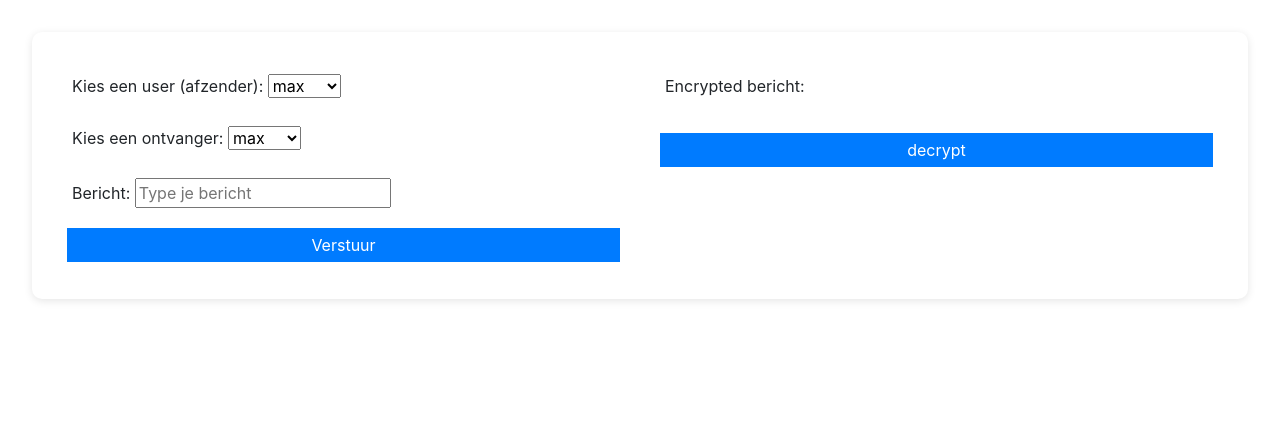
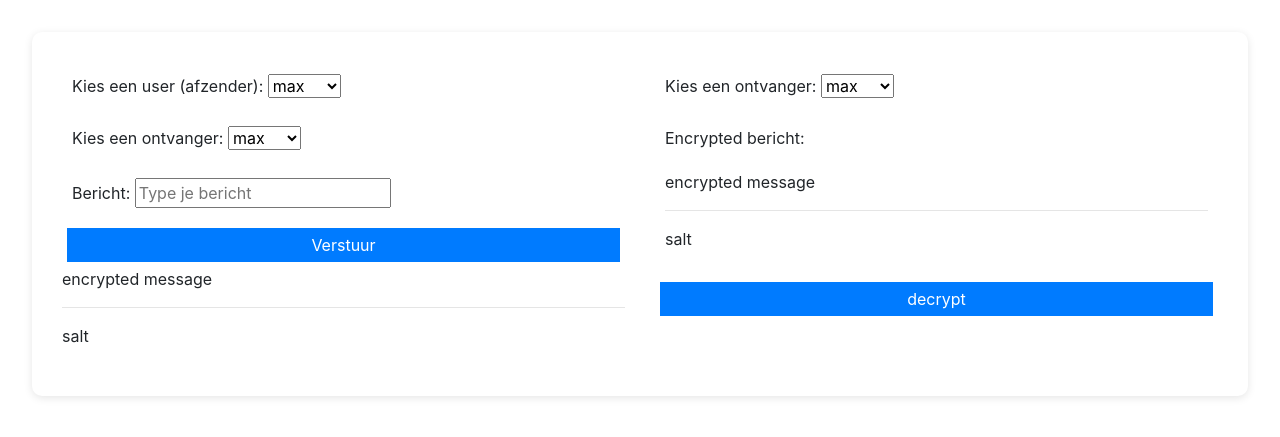
Before and after one commit to Max-1103166/opdracht-week-5-security, a Flask app: page / in a window 1280 px wide. Shown: the top 437 px of the page. Run offline with Flask 3, Linux system fonts and the light colour scheme.

Commit message:
wip decrypt function

```diff
--- a/app/main.py
+++ b/app/main.py
@@ -1,9 +1,10 @@
 from flask import Flask, render_template, blueprints
 from controllers.send_message import send_message_bp
+from controllers.retrieve_message import retrieve_message_bp
 app = Flask(__name__, static_folder='static/', template_folder='templates/')
 
 app.register_blueprint(send_message_bp)
-
+app.register_blueprint(retrieve_message_bp)
 @app.route('/')
 def main():
     users = [
--- a/app/models/encryption.py
+++ b/app/models/encryption.py
@@ -22,5 +22,9 @@ class Encryption:
         key = base64.urlsafe_b64encode(kdf.derive(receiver_password.encode()))
         fernet = Fernet(key)
         message = fernet.encrypt(message.encode())
+        salt = base64.urlsafe_b64encode(salt)
+        return {'message': message.decode(), 'salt': salt.decode()}
 
-        return message.decode()
+    def decrypt(self, receiver_id):
+        print("test", receiver_id)
+        return {'message': receiver_id}
--- a/app/templates/encrypt_decrypt_message.html
+++ b/app/templates/encrypt_decrypt_message.html
@@ -30,7 +30,13 @@
 
             <button type="submit" id="submit_send_button">Verstuur</button>
         </form>
-        <div class="response" style="font-size:14px"></div>
+        <div class="response" >
+                <p>encrypted message</p>
+                <div class="message" style="font-size:14px;"></div>
+                <hr>
+                <p>salt</p>
+                <div class="salt" style="font-size:14px"></div>
+        </div>
     </div>
 
 
@@ -38,12 +44,26 @@
     <!-- ophalen van bericht -->
     <div class="col-6">
         <form id="retrieveForm" class="send_form">
+            <div class="user_select">
+                <label for="current_user">Kies een ontvanger:</label>
+                <select id="current_user" name="receiver_id">
+                {% for user in users %}
+                <option value="{{ user.id }}">{{ user.name }}</option>
+                {% endfor %}
+                </select>
+            </div>
             <p>Encrypted bericht:</p>
-            <div class="response" style="font-size:14px"></div>
+            <div class="response" >
+                    <p>encrypted message</p>
+                    <div class="message" style="font-size:14px;"></div>
+                    <hr>
+                    <p>salt</p>
+                    <div class="salt" style="font-size:14px"></div>
+            </div>
             <button type="submit" id="retrieve_button">decrypt</button>
         </form>
 
-        <div id="retrieved_messages"></div>
+        <div id="decrypted_message"></div>
     </div>
 </div>
 <script>
@@ -63,11 +83,33 @@ document.getElementById('sendForm').addEventListener('submit', async (e) => {
         });
         const result = await res.json();
         [...responseEl].forEach(e => {
-      e.textContent = result.message || "Bericht verzonden!";
+            console.log(e.querySelector('.message'))
+            e.querySelector('.message').textContent = result.messages['message'];
+            e.querySelector('.salt').textContent = result.messages['salt'];
+
         });
     } catch (err) {
         responseEl.textContent = "Fout bij verzenden van bericht.";
     }
 });
+
+document.getElementById('retrieveForm').addEventListener('submit', async (e) => {
+    e.preventDefault();
+    const responseEl = document.getElementsByClassName('decrypted_message');
+    const formData = new FormData(e.target);
+    const data = Object.fromEntries(formData.entries());
+    console.log('test');
+    try {
+        const res = await fetch('/api/retrieve_message', {
+        method: 'POST',
+        headers: { 'Content-Type': 'application/json' },
+        body: JSON.stringify(data)
+        });
+        const result = await res.json();
+        responseEl.textContent = result.messages;
+    } catch (err) {
+        responseEl.textContent = "Fout bij ophalen van bericht.";
+    }
+});
 </script>
 {% endblock %}
```
Also changed, not shown: app/controllers/retrieve_message.py (+19 -0 lines), app/controllers/send_message.py (+10 -2 lines). Lines whose indentation alone changed are shown as unchanged.
